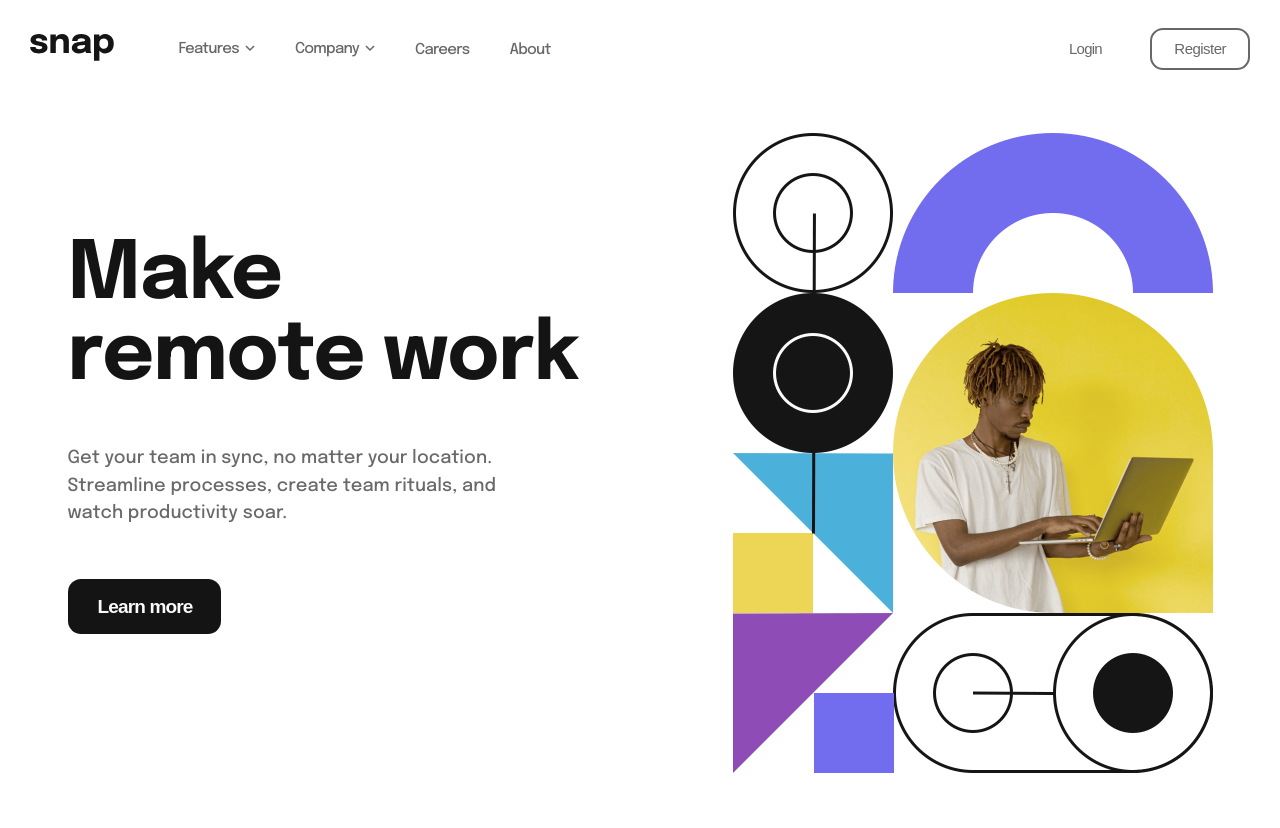
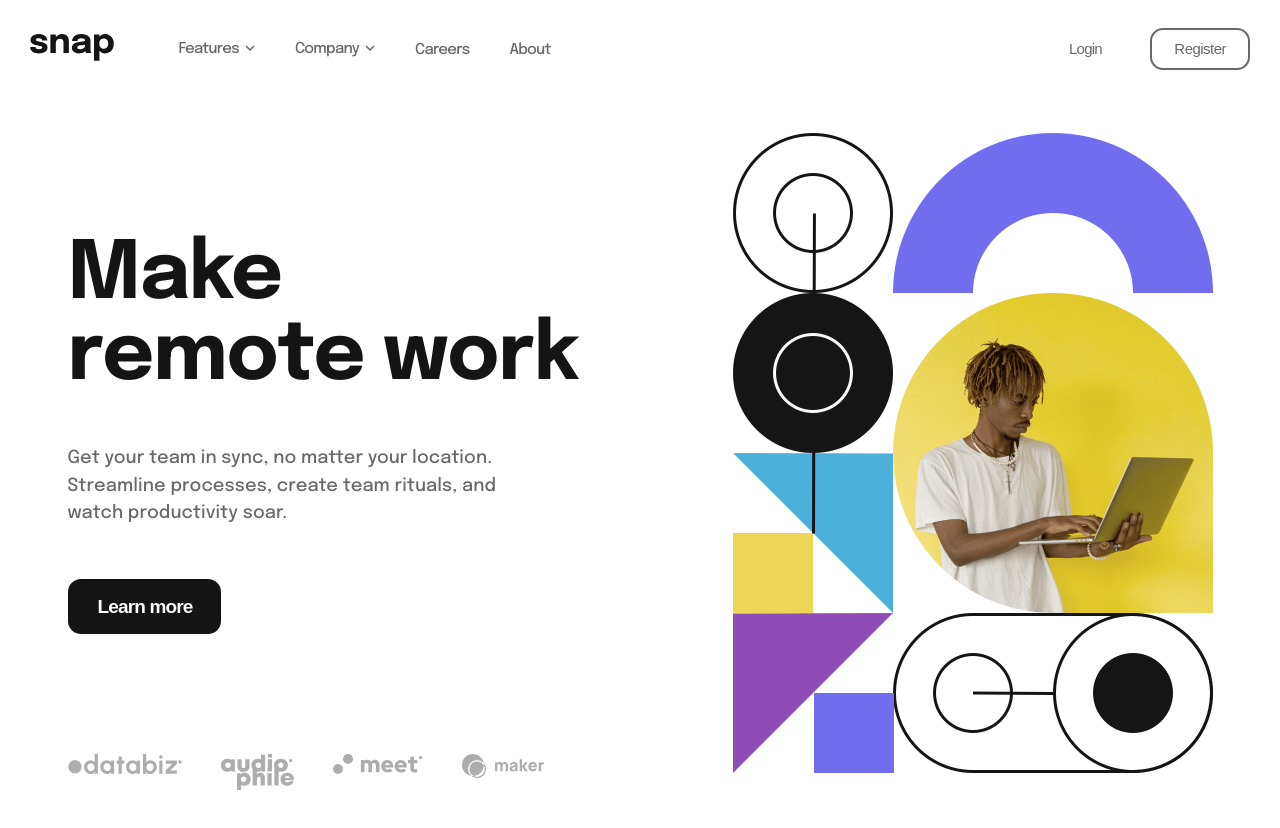
Before and after one commit to villalb4/dropdown-navigation-main, a React (Create React App) app: page / in a window 1280 px wide. Shown: the top 828 px of the page. Built offline with nearby package versions, Linux system fonts and the light colour scheme.

Commit message:
Add(Header, Home) new styles and images

```diff
--- a/src/components/Header/Nav/Nav.css
+++ b/src/components/Header/Nav/Nav.css
@@ -28,6 +28,11 @@ nav {
     line-height: 15px;
     letter-spacing: -0.05em;
     color: #686868;
+    transition: all 0.3s ease;
+    cursor: pointer;
+}
+.Nav_span:hover {
+    color: var(--Almost-Black)
 }
 
 .Nav_divButtons {
@@ -47,6 +52,10 @@ nav {
     line-height: 15px;
     letter-spacing: -0.05em;
     color: #686868;
+    transition: all 0.3s ease;
+}
+.Nav_buttonLO:hover {
+    color: var(--Almost-Black);
 }
 .Nav_buttonRE {
     padding: 11px 22px 12px 22px;
@@ -59,4 +68,9 @@ nav {
     line-height: 15px;
     letter-spacing: -0.035em;
     color: #686868;
+    transition: all 0.3s ease;
 }
+.Nav_buttonRE:hover {
+    border-color: var(--Almost-Black);
+    color: var(--Almost-Black);
+}
--- a/src/components/Home/Main/Main.css
+++ b/src/components/Home/Main/Main.css
@@ -51,4 +51,16 @@
     background-color: var(--Almost-Black);
     border: 2px solid transparent;
     cursor: pointer;
+    transition: all 0.3s ease;
 }
+.Main_learButton:hover {
+    background-color: transparent;
+    border-color: var(--Almost-Black);
+    color: var(--Almost-Black);
+}
+
+.Main_divCompanies {
+    display: flex;
+    max-width: 477.66px;
+    justify-content: space-between;
+}
--- a/src/components/Home/Main/Main.tsx
+++ b/src/components/Home/Main/Main.tsx
@@ -1,6 +1,10 @@
 import React from 'react'
 import './Main.css'
 import hero from '../../../assets/image-hero-desktop.png'
+import databiz from '../../../assets/client-databiz.svg'
+import audiophile from '../../../assets/client-audiophile.svg'
+import meet from '../../../assets/client-meet.svg'
+import maker from '../../../assets/client-maker.svg'
 
 function Main() {
   return (
@@ -13,6 +17,20 @@ function Main() {
             <div className='Main_divLearnButton'>
                 <button className='Main_learButton'>Learn more</button>
             </div>
+            <div className='Main_divCompanies'>
+                <div className='Main_divCompany'>
+                    <img className='Main_Companie' src={databiz} alt="Company" />
+                </div>
+                <div className='Main_divCompany'>
+                    <img className='Main_Companie' src={audiophile} alt="Company" />
+                </div>
+                <div className='Main_divCompany'>
+                    <img className='Main_Companie' src={meet} alt="Company" />
+                </div>
+                <div className='Main_divCompany'>
+                    <img className='Main_Companie' src={maker} alt="Company" />
+                </div>
+            </div>
         </section>
         <div className='Main_divHero'>
             <img className='Main_heroDesktop' src={hero} alt="hero" />
```
